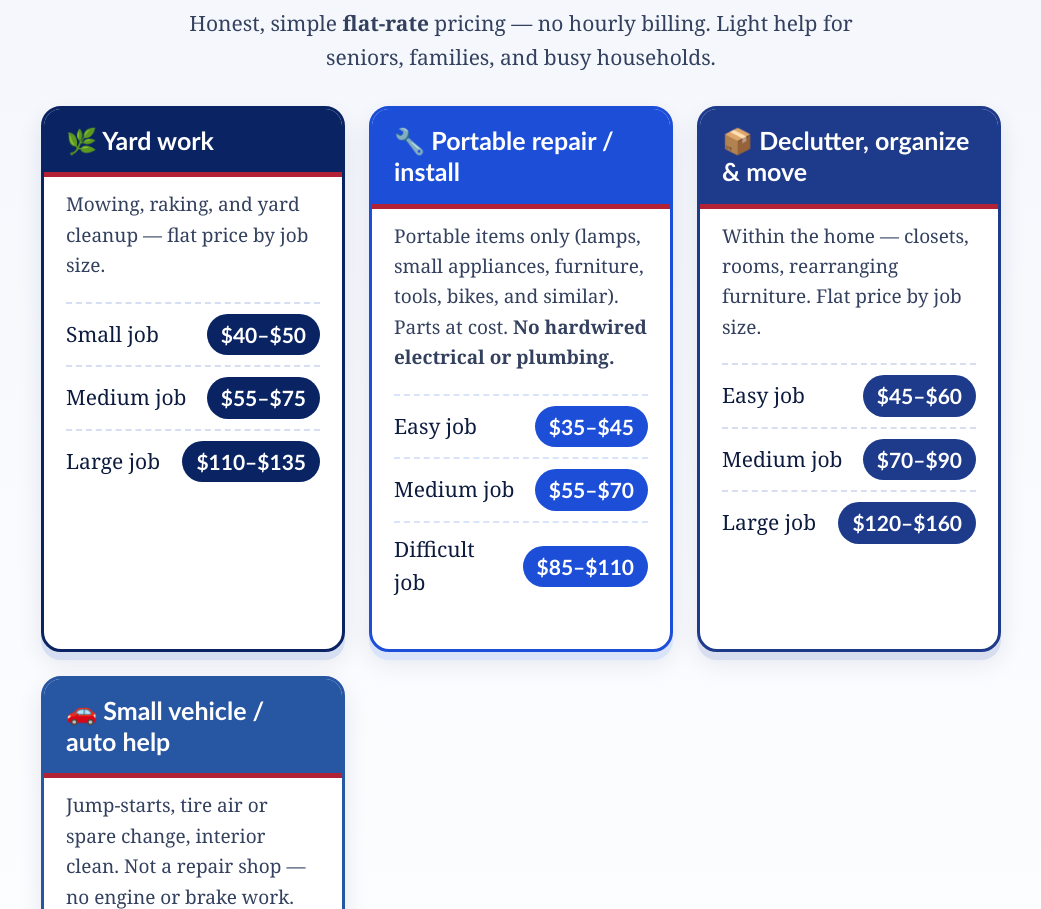
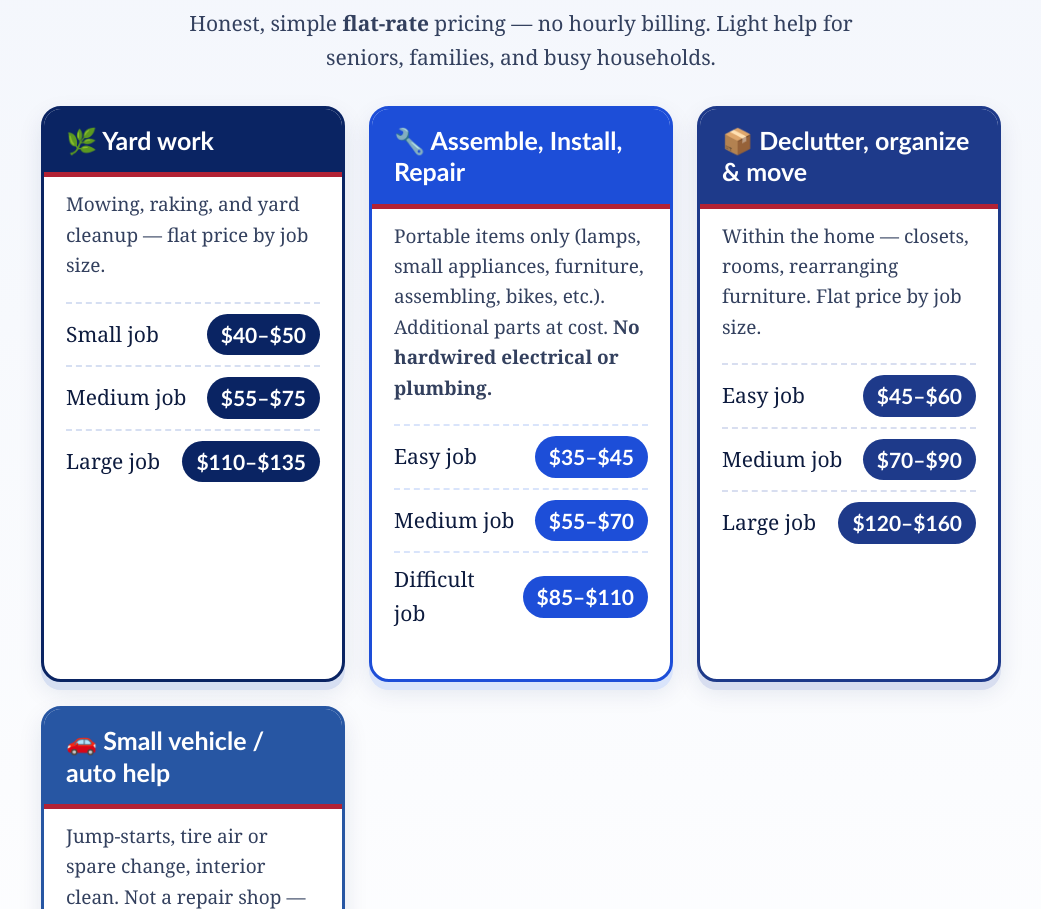
Before and after one commit to Vvrukk8/rukavina-magic-hands, a plain HTML site: page index.html in a window 1280 px wide. Shown: the part 937-1846 px from the top of the page, without its empty margins (119-1160 px from the left). Drawn offline with Linux system fonts and the light colour scheme.

Commit message:
Rename repair card to Assemble, Install, Repair

```diff
--- a/index.html
+++ b/index.html
@@ -173,8 +173,8 @@
     </div>
 
       <div class="card repair">
-      <h3>🔧 Portable repair / install</h3>
-      <p class="note">Portable items only (lamps, small appliances, furniture, tools, bikes, and similar). Parts at cost. <strong>No hardwired electrical or plumbing.</strong></p>
+      <h3>🔧 Assemble, Install, Repair</h3>
+      <p class="note">Portable items only (lamps, small appliances, furniture, assembling, bikes, etc.). Additional parts at cost. <strong>No hardwired electrical or plumbing.</strong></p>
       <ul class="price">
         <li><span>Easy job</span><span>$35–$45</span></li>
         <li><span>Medium job</span><span>$55–$70</span></li>
@@ -251,7 +251,7 @@
       <label for="s">Type of help</label>
       <select id="s" name="service">
         <option>Yard work</option>
-        <option>Portable repair / install</option>
+        <option>Assemble, install, repair</option>
         <option>Declutter / organize / move furniture</option>
         <option>Small vehicle / auto help</option>
         <option>Not sure / other</option>
```
